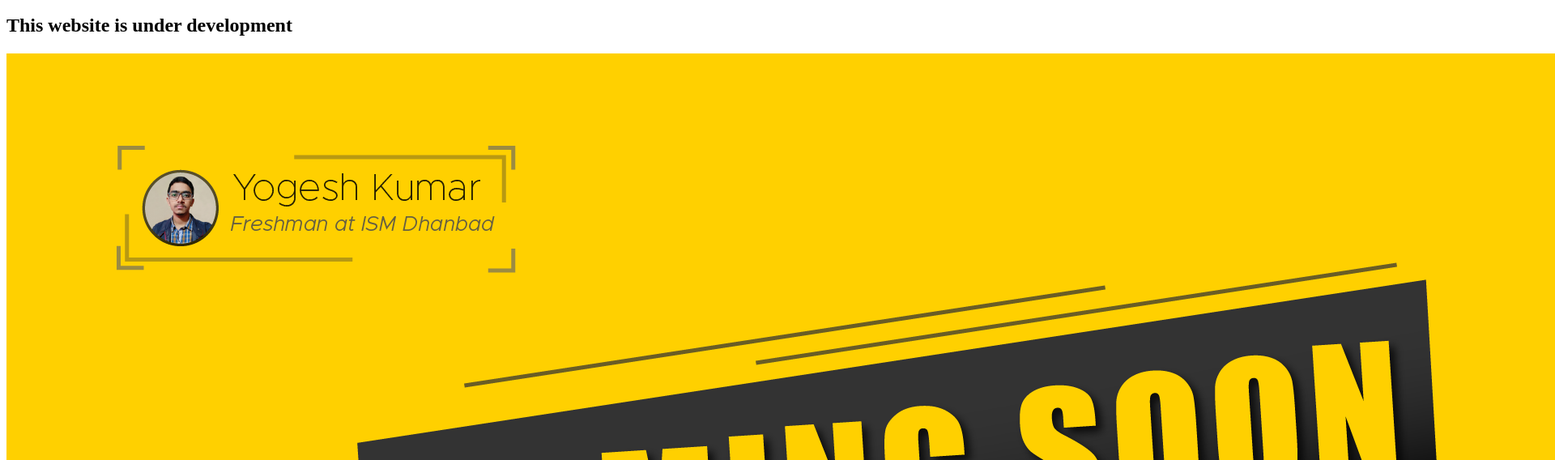
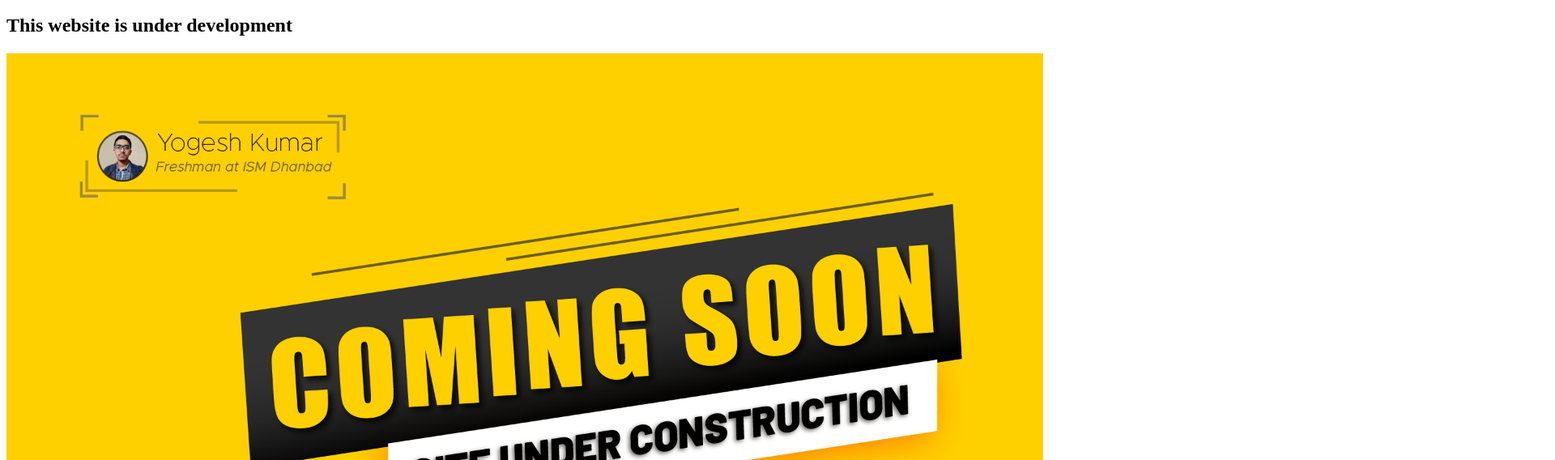
Before and after one commit to Yogesh-01/Yogesh-01.github.io, a plain HTML site: page index.htm in a window 1280 px wide. Shown: the part 48-616 px from the top of the page at 81% size, 1920 px wide, since content can reach past the window. Drawn offline with Linux system fonts and the light colour scheme.

Commit message:
Update index.htm

```diff
--- a/index.htm
+++ b/index.htm
@@ -1,3 +1,3 @@
 <h1>Yogesh-01.github.io</h1>
 <h2>This website is under development</h2>
-<img src="imagee.png"/>
+<img src="imagee.png" style="width:100vw;"/>
```
